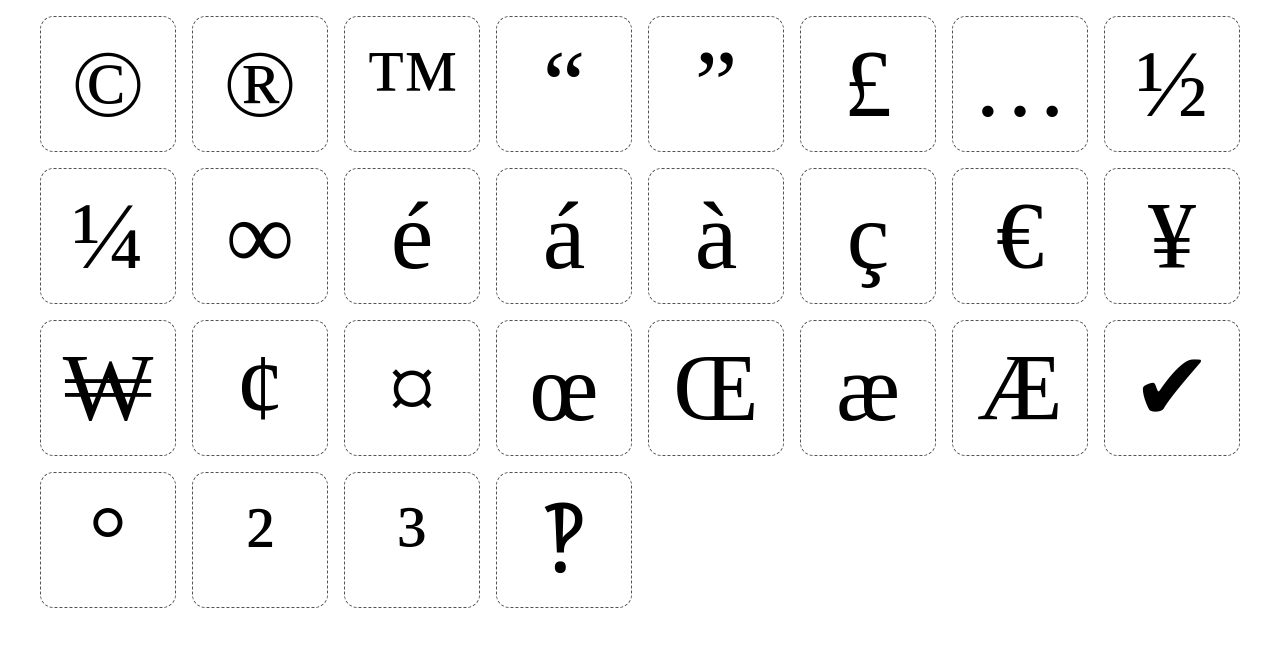
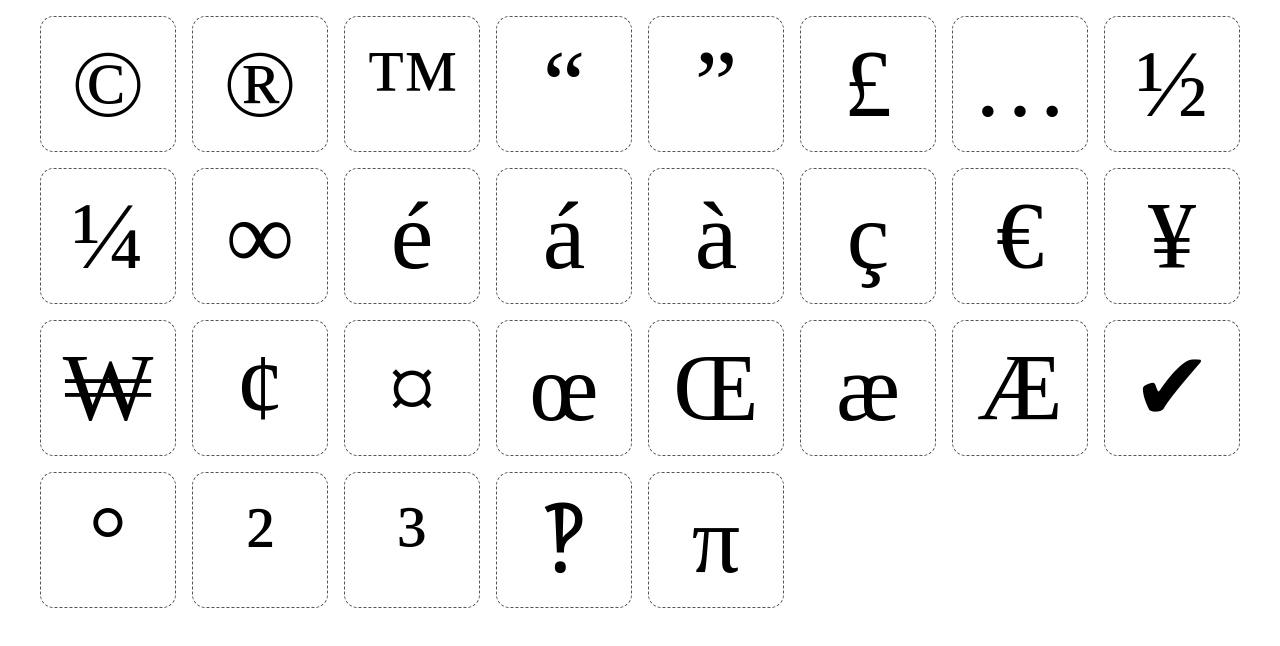
Before and after one commit to samwho/symbol.wtf, a plain HTML site: page index.html in a window 1280 px wide. Drawn offline with Linux system fonts and the light colour scheme.

Commit message:
Add pi logo

```diff
--- a/index.html
+++ b/index.html
@@ -98,7 +98,7 @@
   <script>
     const symbols = [
       "©", "®", "™", "“", "”", "£", "…", "½", "¼", "∞", "é", "á", "à", "ç", "€",
-      "¥", "₩", "¢", "¤", "œ", "Œ", "æ", "Æ", "✔", "°", "²", "³", "‽"
+      "¥", "₩", "¢", "¤", "œ", "Œ", "æ", "Æ", "✔", "°", "²", "³", "‽", "π"
     ];
 
     document.addEventListener("DOMContentLoaded", () => {
```
